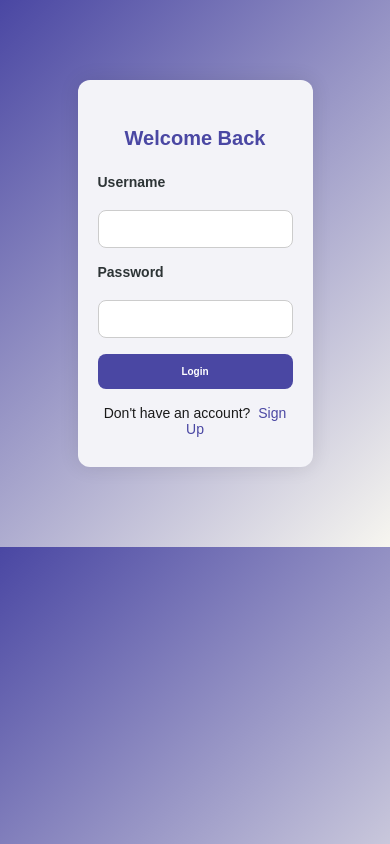
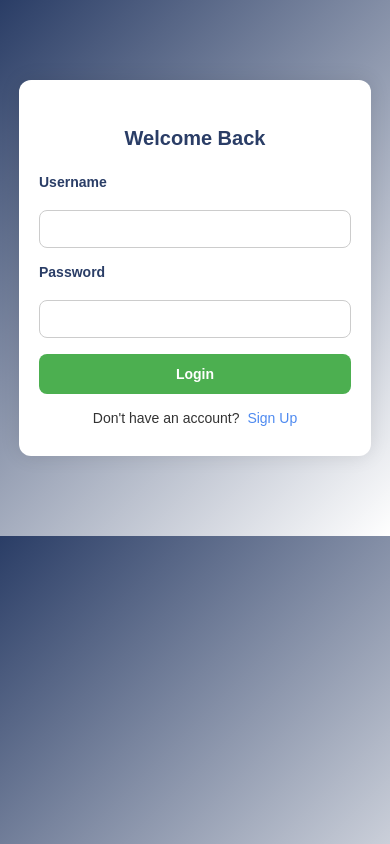
Before and after one commit to nu142/Dyslexia_Reading_Support, a plain HTML site: page login.html in a window 390 px wide. Drawn offline with Linux system fonts and the light colour scheme; a web font is replaced by a local one.

Commit message:
color edited

```diff
--- a/login.html
+++ b/login.html
@@ -8,27 +8,26 @@
  <style>
   body {
     position: relative;
-      margin: 0 0 0 0;
+    margin: 0;
     font-family: 'Open Dyslexic', Arial, sans-serif;
-      background: linear-gradient(135deg, #4a47a3,#f7f6f0);
-      color: #1a1a1a;
+    background: linear-gradient(135deg, #2a3d66, #ffffff);
+    color: #333333;
     font-size: 18px;
-
   }
 
   .login-section {
-      background-color:#f3f3f8;
+    background-color: #ffffff;
     padding: 40px 60px;
     max-width: 400px;
-      margin: 80px  auto  80px auto;
+    margin: 80px auto;
     border-radius: 12px;
-      box-shadow: 0 0 20px rgba(0,0,0,0.1);
+    box-shadow: 0 0 20px rgba(0, 0, 0, 0.1);
   }
 
   .login-section h2 {
     font-size: 26px;
     margin-bottom: 24px;
-      color: #4a47a3;
+    color: #2a3d66;
     text-align: center;
   }
 
@@ -42,7 +41,7 @@
     font-size: 17px;
     font-weight: bold;
     margin-bottom: 4px;
-      color: #2d3436;
+    color: #2a3d66;
   }
 
   .login-form input {
@@ -53,12 +52,12 @@
   }
 
   .login-form input:focus {
-      border-color: #4a47a3;
+    border-color: #4e8af0;
     outline: none;
   }
 
   .btn-primary {
-      background-color: #4a47a3;
+    background-color: #4caf50;
     color: white;
     text-decoration: none;
     padding: 14px 24px;
@@ -82,46 +81,37 @@
   }
 
   .helper-links a {
-      color: #4a47a3;
+    color: #4e8af0;
     text-decoration: none;
     margin-left: 4px;
   }
 
   @media (max-width: 600px) {
+    .login-section {
+      padding: 30px 20px;
+      width: 80%;
+    }
 
-
-  .login-section {
-
-    padding: 30px 20px;
-    width: 50%;
-  }
     .login-section h2 {
-      font-size: 20px;}
-       .login-form {
-      display: flex;
-      flex-direction: column;
-      gap: 16px;
+      font-size: 20px;
     }
 
     .login-form label {
-      font-size: 14px;;
-      font-weight: bold;
-      margin-bottom: 4px;
-      color: #2d3436;
+      font-size: 14px;
     }
 
-
-
     .btn-primary {
-    font-size: 10px;
+      font-size: 14px;
       padding: 12px 20px;
     }
 
     .login-form input {
       font-size: 14px;
       padding: 10px;
-  }}
+    }
+  }
 </style>
+
 </head>
 <body>
   <section class="login-section">
@@ -140,7 +130,7 @@
 
     <div class="helper-links">
       Don't have an account?
-      <a href="/signup">Sign Up</a>
+      <a href='signup.html'>Sign Up</a>
     </div>
   </section>
 
```
Also changed, not shown: signup.html (+13 -12 lines), work.html (+15 -18 lines). Lines whose indentation alone changed are shown as unchanged.
